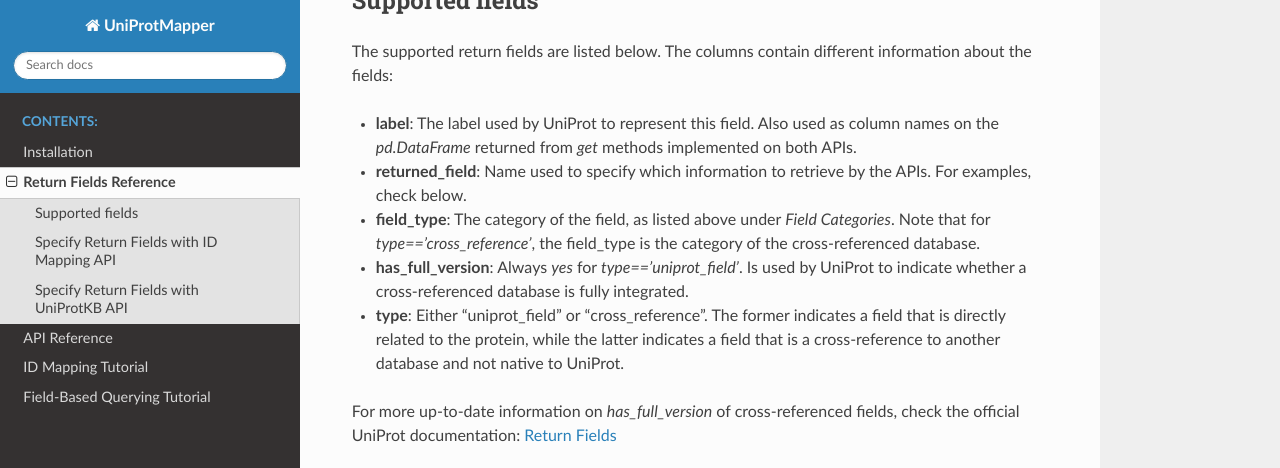
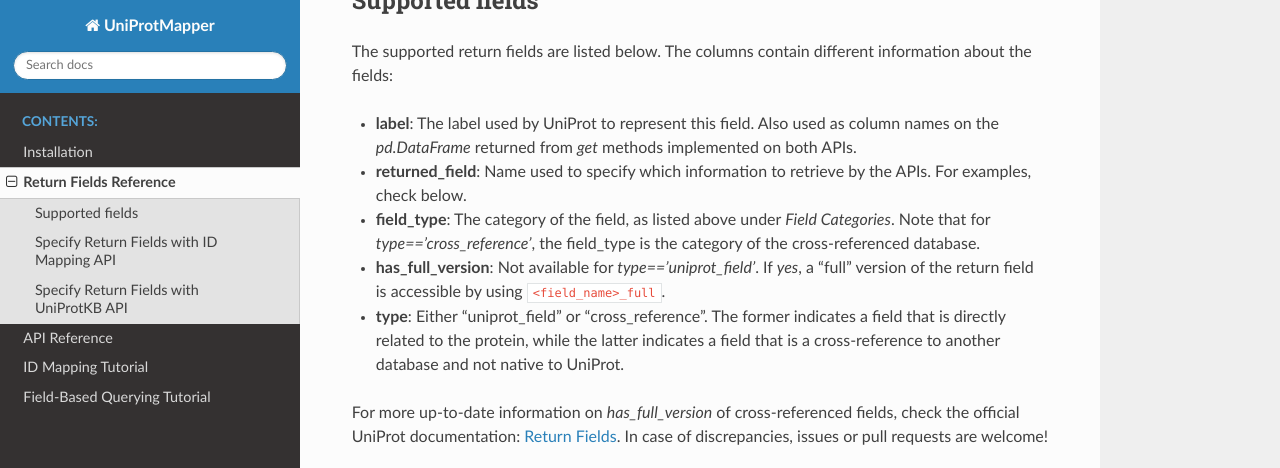
Before and after one commit to David-Araripe/UniProtMapper, a Sphinx documentation site: the page built from docs/source/field_reference.rst, in a window 1280 px wide and 900 px high, scrolled down 512 px, cut to the strip 0-468 px from the top of the window. Built offline with Sphinx 7.4.7 and the Read the Docs theme 3.1.0, drawn with Linux system fonts in a browser that asks for light colours; pages that are not in the unit, such as notebooks, are missing from menus.

Commit message:
update documentation to better cover `has_full_version` fields

```diff
--- a/docs/source/field_reference.rst
+++ b/docs/source/field_reference.rst
@@ -24,10 +24,10 @@
 - **label**: The label used by UniProt to represent this field. Also used as column names on the `pd.DataFrame` returned from `get` methods implemented on both APIs.
 - **returned_field**: Name used to specify which information to retrieve by the APIs. For examples, check below.
 - **field_type**: The category of the field, as listed above under `Field Categories`. Note that for `type=='cross_reference'`, the field_type is the category of the cross-referenced database.
-- **has_full_version**: Always `yes` for `type=='uniprot_field'`. Is used by UniProt to indicate whether a cross-referenced database is fully integrated.
+- **has_full_version**: Not available for `type=='uniprot_field'`. If `yes`, a "full" version of the return field is accessible by using ``<field_name>_full``.
 - **type**: Either "uniprot_field" or "cross_reference". The former indicates a field that is directly related to the protein, while the latter indicates a field that is a cross-reference to another database and not native to UniProt.
 
-For more up-to-date information on `has_full_version` of cross-referenced fields, check the official UniProt documentation: `Return Fields <https://www.uniprot.org/help/return_fields_databases>`_
+For more up-to-date information on `has_full_version` of cross-referenced fields, check the official UniProt documentation: `Return Fields <https://www.uniprot.org/help/return_fields_databases>`_. In case of discrepancies, issues or pull requests are welcome!
 
 .. csv-table:: Supported Return Fields
    :header-rows: 1
```
Also changed, not shown: README.md (+18 -1 lines).
